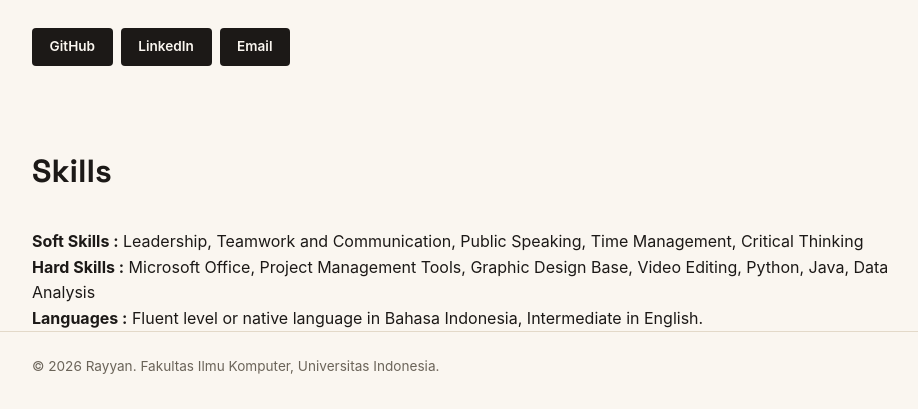
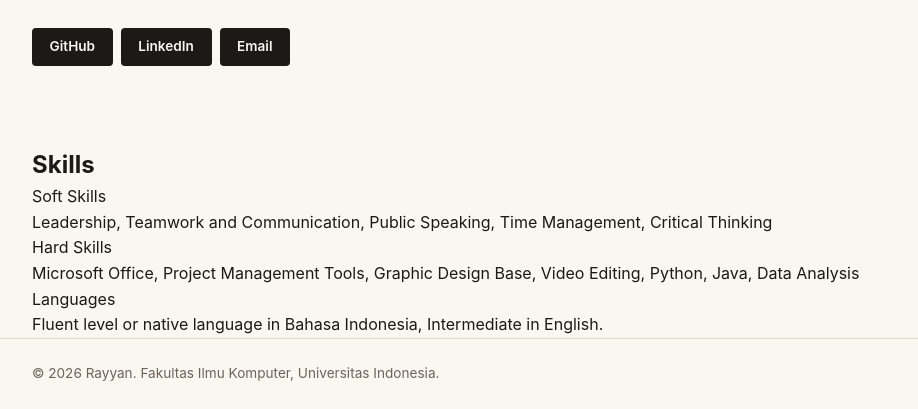
Before and after one commit to rayyanraditia/myportofolio, a Django app: page / in a window 1280 px wide. Shown: the part 627-1036 px from the top of the page, without its empty margins (152-1070 px from the left). Before the commit the page ends 1001 px from the top, so only its background shows below. Run offline with Django 4.2, Linux system fonts and the light colour scheme.

Commit message:
revisi html agar sesuai dengan css

```diff
--- a/static/css/style.css
+++ b/static/css/style.css
@@ -193,14 +193,3 @@ h1, .brand {
         justify-content: flex-start;
     }
 }
-
-.skills-section h2 {
-    font-family: "Space Grotesk", -apple-system, sans-serif;
-    font-size: 2rem;
-    margin-bottom: 2rem;
-}
-
-.skills-list {
-    display: column;
-    gap: 1.5rem;
-}
--- a/templates/index.html
+++ b/templates/index.html
@@ -57,11 +57,20 @@ contributing to team success and collaborating to achieve shared goals.</p>
         <!-- Pembuatan Section baru skills sebagai pengumpulan tugas pertama -->
          <section class="skills-section" id ="skills">
             <div class="container skills-grid">
-                <h2>Skills</h2>
-                <div class="skills-list">
-                    <p><strong>Soft Skills :</strong> Leadership, Teamwork and Communication, Public Speaking, Time Management, Critical Thinking</p>
-                    <p><strong>Hard Skills :</strong> Microsoft Office, Project Management Tools, Graphic Design Base, Video Editing, Python, Java, Data Analysis</p>
-                    <p><strong>Languages :</strong> Fluent level or native language in Bahasa Indonesia, Intermediate in English.</p>
+                <h2 class="skills-title"> Skills </h2>
+                <div class="skill-grid">
+                    <div class="skills-subblock">
+                        <span class="card-label">Soft Skills</span>
+                        <p>Leadership, Teamwork and Communication, Public Speaking, Time Management, Critical Thinking</p>
+                    </div>
+                    <div class = "skill-subblock">
+                        <span class="card-label">Hard Skills</span>
+                        <p>Microsoft Office, Project Management Tools, Graphic Design Base, Video Editing, Python, Java, Data Analysis</p>
+                    </div>
+                    <div class = "skill-subblock">
+                        <span class="card-label">Languages</span>
+                        <p>Fluent level or native language in Bahasa Indonesia, Intermediate in English.</p>
+                    </div>
                 </div>
             </div>
          </section>
```
